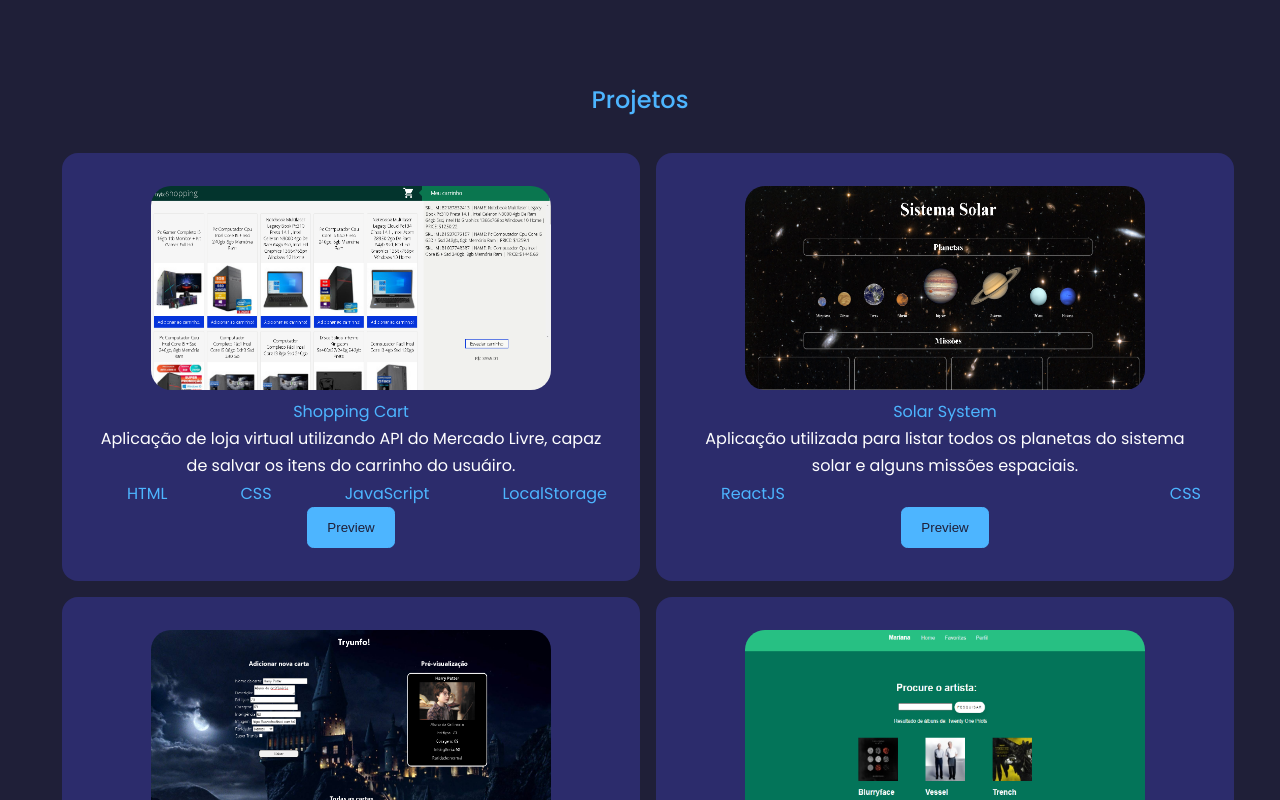
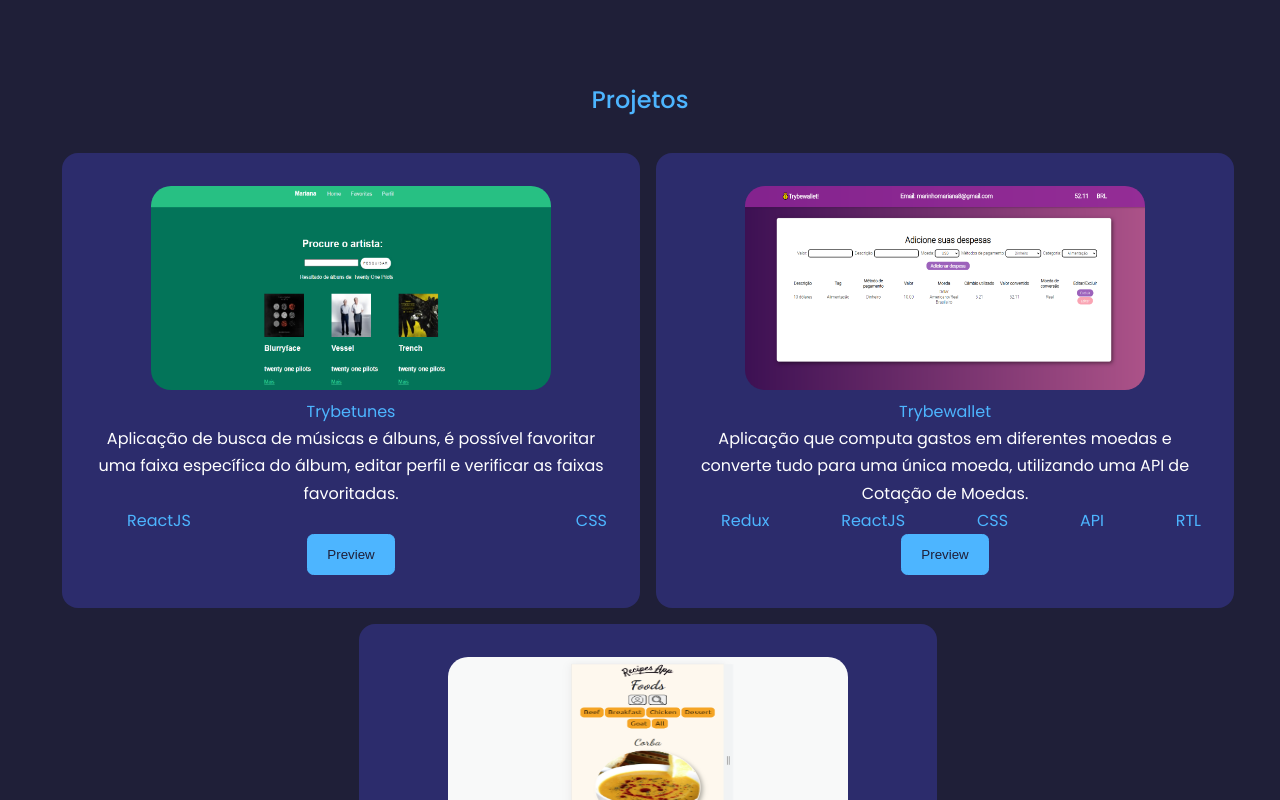
Before and after one commit to mariyzx/portfolio, a React (Create React App) app: page /projetos in a window 1280 px wide. Shown: the top 800 px of the page. Built offline with nearby package versions, Linux system fonts and the light colour scheme.

Commit message:
Editando lista de projetos

```diff
--- a/src/projects/projects.js
+++ b/src/projects/projects.js
@@ -1,41 +1,8 @@
-const shoppingCart = require('./img/shoppingCart2.png');
-const systemSolar = require('./img/systemsolar3.png');
-const tryunfo = require('./img/tryunfo2.png');
 const trybetunes = require('./img/trybetunes.PNG');
 const trybewallet = require('./img/trybewallet3.png');
 const recipes = require('./img/recipes-app.png');
 
 module.exports = [
-  {
-    name: 'Shopping Cart',
-    img: shoppingCart,
-    links: {
-      preview: 'https://mariyzx.github.io/trybe-shopping-cart/',
-      github: 'https://github.com/mariyzx/trybe-shopping-cart',
-    },
-    description: 'Aplicação de loja virtual utilizando API do Mercado Livre, capaz de salvar os itens do carrinho do usuáiro.',
-    tech: ['HTML', 'CSS', 'JavaScript', 'LocalStorage']
-  },
-  {
-    name: 'Solar System',
-    img: systemSolar,
-    links: {
-      preview: 'https://trybe-solar-system-beta.vercel.app/',
-      github: 'https://github.com/mariyzx/trybe-solar-system',
-    },
-    description: 'Aplicação utilizada para listar todos os planetas do sistema solar e alguns missões espaciais.',
-    tech: ['ReactJS', 'CSS']
-  },
-  {
-    name: 'Tryunfo',
-    img: tryunfo,
-    links: {
-      preview: 'https://trybe-tryunfo.vercel.app/',
-      github: 'https://github.com/mariyzx/trybe-tryunfo',
-    },
-    description: 'Aplicação no estilo Super Trunfo, onde é possível criar novas cartas e listar cartas já existentes no baralho.',
-    tech: ['ReactJS', 'CSS']
-  },
   {
     name: 'Trybetunes',
     img: trybetunes,
@@ -43,7 +10,7 @@ module.exports = [
       preview: 'https://trybe-trybetunes.vercel.app/',
       github: 'https://github.com/mariyzx/trybe-trybetunes',
     },
-    description: 'Aplicação para pesquisar e listar àlbuns e músicas de várias bandas e artistas.',
+    description: 'Aplicação de busca de músicas e álbuns, é possível favoritar uma faixa específica do álbum, editar perfil e verificar as faixas favoritadas.',
     tech: ['ReactJS', 'CSS']
   },
   {
```
